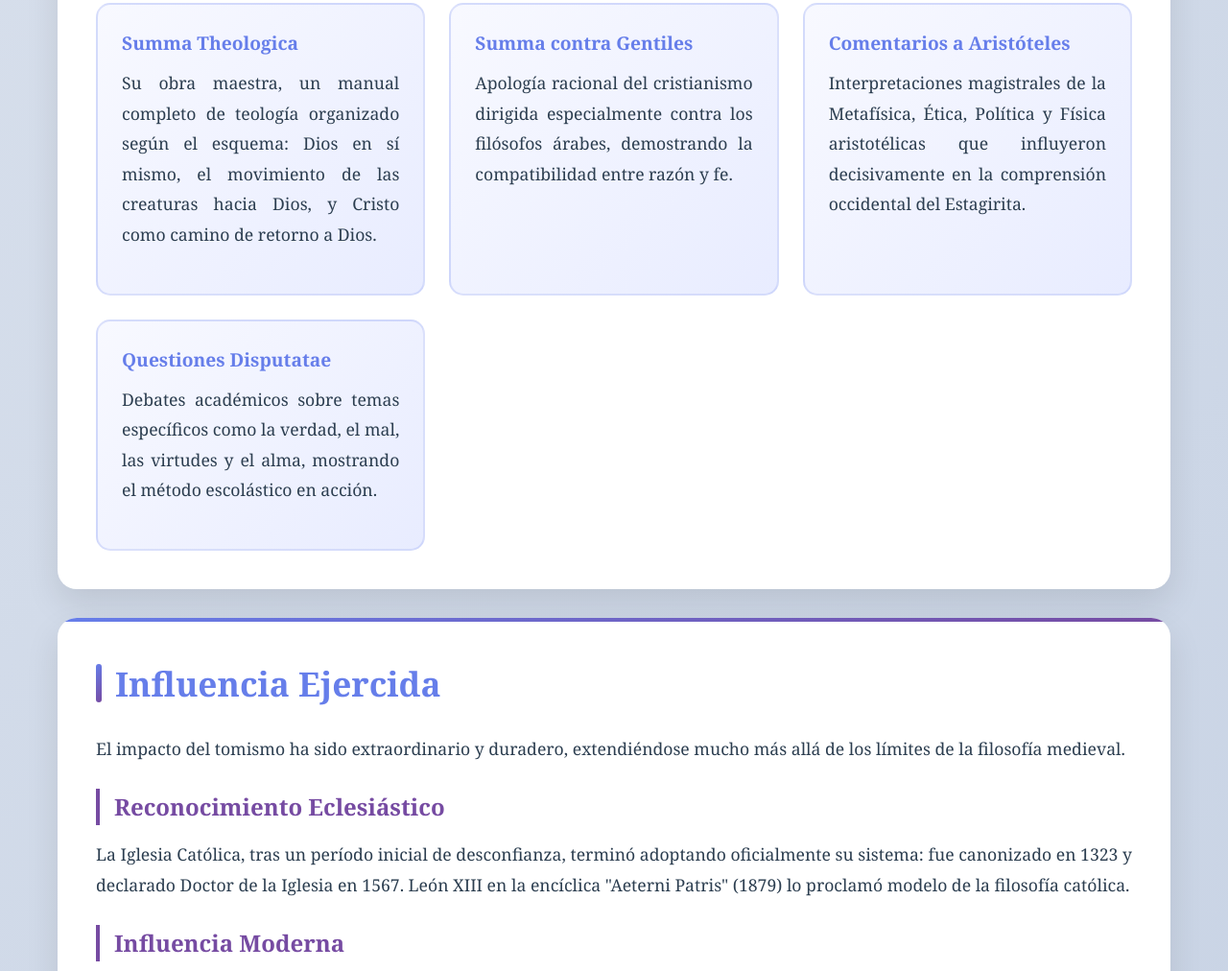
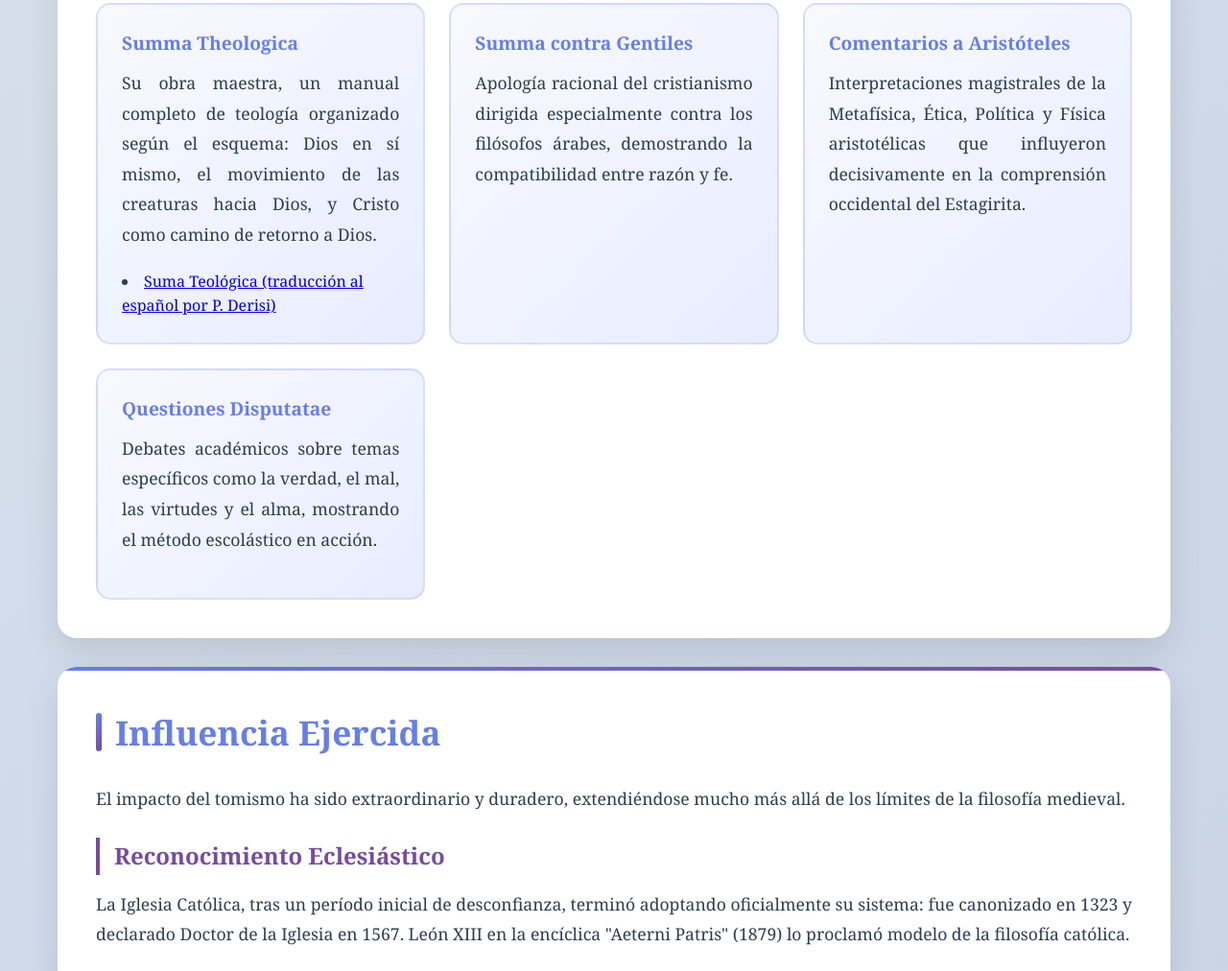
Before and after one commit to jmlucas68/tomas, a plain HTML site: page index.html in a window 1280 px wide. Shown: the part 6052-7064 px from the top of the page at 96% size. Drawn offline with Linux system fonts and the light colour scheme.

Commit message:
enlace Suma

```diff
--- a/index.html
+++ b/index.html
@@ -483,6 +483,7 @@
                 <div class="obra-card">
                     <div class="obra-title">Summa Theologica</div>
                     <p>Su obra maestra, un manual completo de teología organizado según el esquema: Dios en sí mismo, el movimiento de las creaturas hacia Dios, y Cristo como camino de retorno a Dios.</p>
+                    <li><a href="https://hjg.com.ar/sumat/index.html" target="_blank">Suma Teológica (traducción al español por P. Derisi)</a></li>
                 </div>
                 <div class="obra-card">
                     <div class="obra-title">Summa contra Gentiles</div>
```
